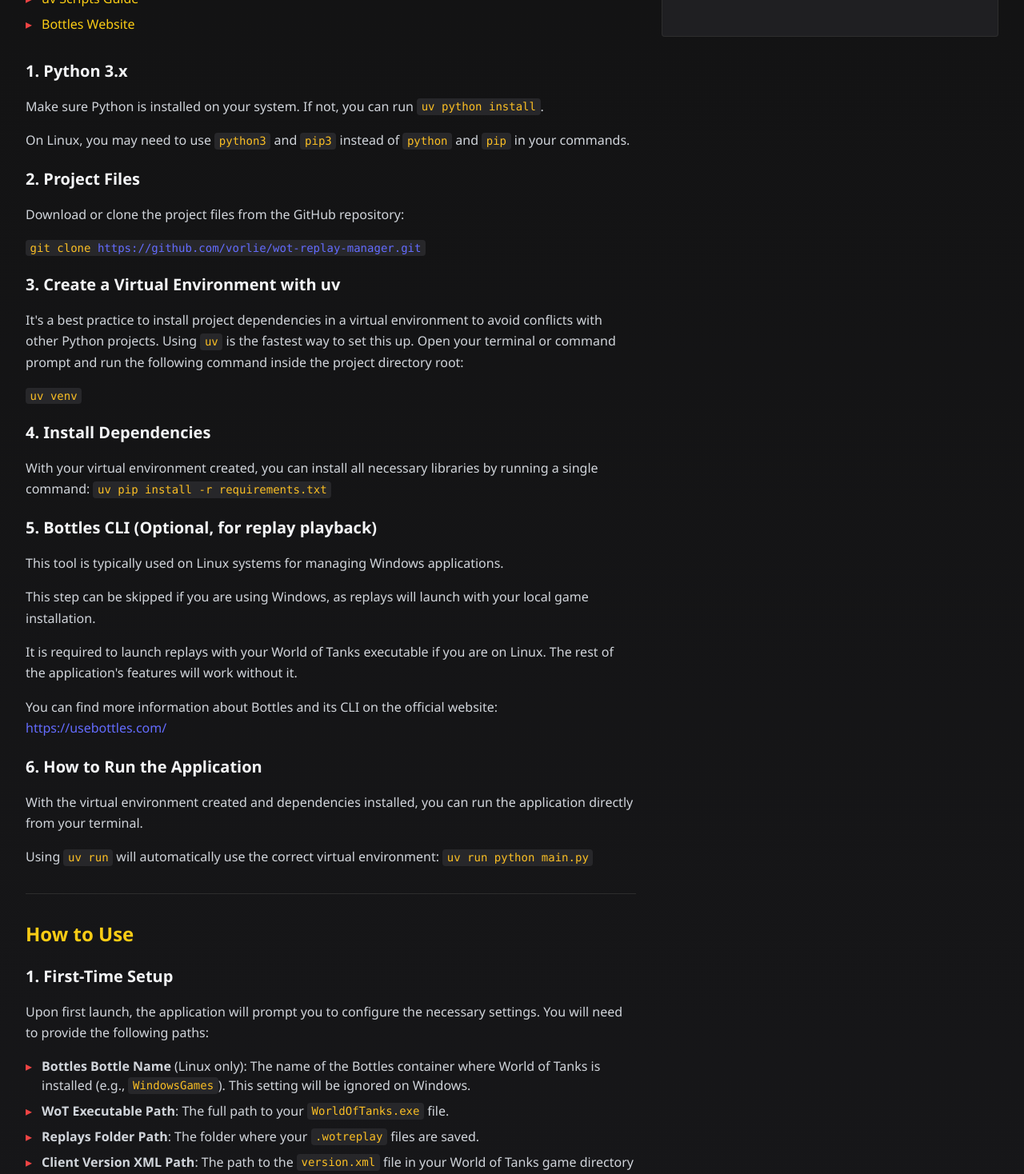
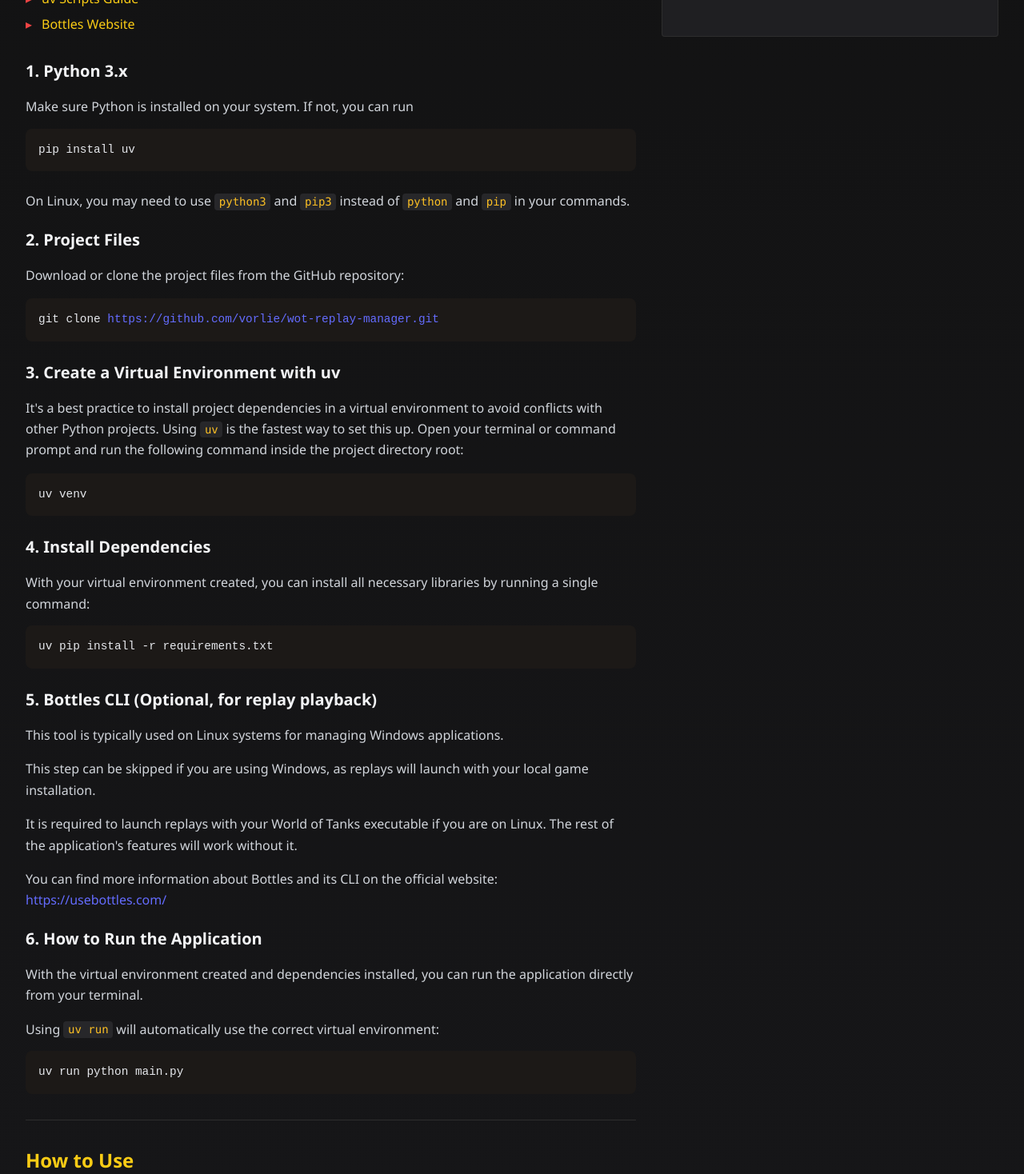
Before and after one commit to vorlie/WoT-Replay-Manager-Website, a React (Vite) app: page / in a window 1280 px wide. Shown: the part 880-2348 px from the top of the page at 80% size. Built offline with nearby package versions, Linux system fonts and the light colour scheme.

Commit message:
Update commands styling

```diff
--- a/src/App.tsx
+++ b/src/App.tsx
@@ -133,7 +133,9 @@
             <h3 className="subsection" id="install-python">1. Python 3.x</h3>
             <p className="paragraph">
               Make sure Python is installed on your system. If not, you can run{" "}
-              <code className="code">uv python install</code>.
+              <pre>
+                <code>pip install uv</code>
+              </pre>
             </p>
             <p className="paragraph">
               On Linux, you may need to use{" "}
@@ -147,9 +149,11 @@
             <p className="paragraph">
               Download or clone the project files from the GitHub repository:
             </p>
-            <code className="code">
-              git clone <a href="https://github.com/vorlie/wot-replay-manager.git" target="_blank" rel="noopener noreferrer">https://github.com/vorlie/wot-replay-manager.git</a>
-            </code>
+            <pre>
+              <code>
+                git clone <a href="https://github.com/vorlie/wot-replay-manager.git" target="_blank" rel="noopener noreferrer">https://github.com/vorlie/wot-replay-manager.git</a>
+              </code>
+            </pre>
 
             <h3 className="subsection" id="create-venv">
               3. Create a Virtual Environment with uv
@@ -161,13 +165,17 @@
               up. Open your terminal or command prompt and run the following
               command inside the project directory root:
             </p>
-            <code className="code">uv venv</code>
+            <pre>
+              <code>uv venv</code>
+            </pre>
 
             <h3 className="subsection">4. Install Dependencies</h3>
             <p className="paragraph">
               With your virtual environment created, you can install all
               necessary libraries by running a single command:{" "}
-              <code className="code">uv pip install -r requirements.txt</code>
+              <pre>
+                <code>uv pip install -r requirements.txt</code>
+              </pre>
             </p>
 
             <h3 className="subsection" id="bottles-cli">
@@ -199,7 +207,9 @@
             <p className="paragraph">
               Using <code className="code">uv run</code> will automatically use
               the correct virtual environment:{" "}
-              <code className="code">uv run python main.py</code>
+              <pre>
+                <code>uv run python main.py</code>
+              </pre>
             </p>
 
             <hr className="divider" />
```
